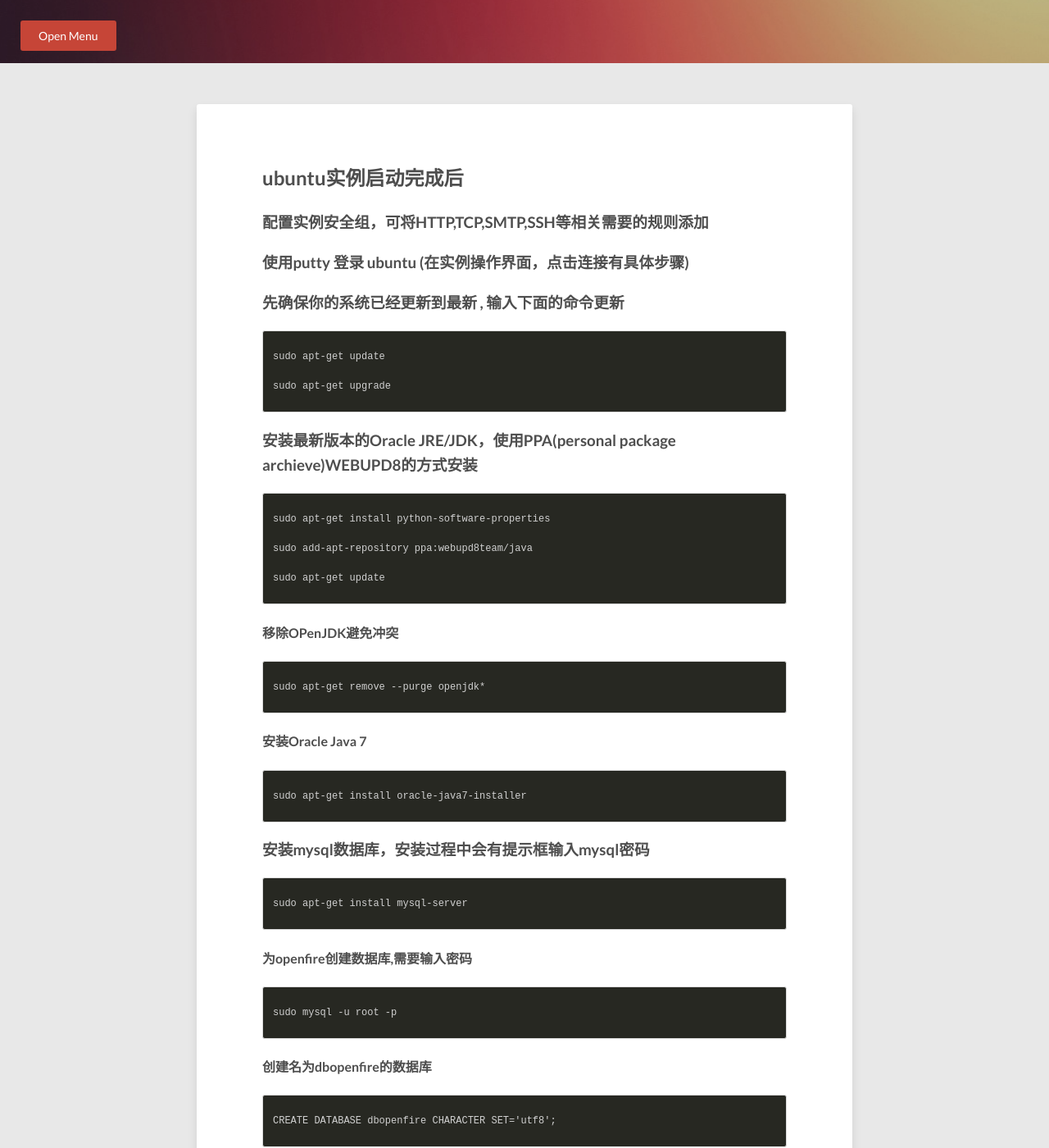
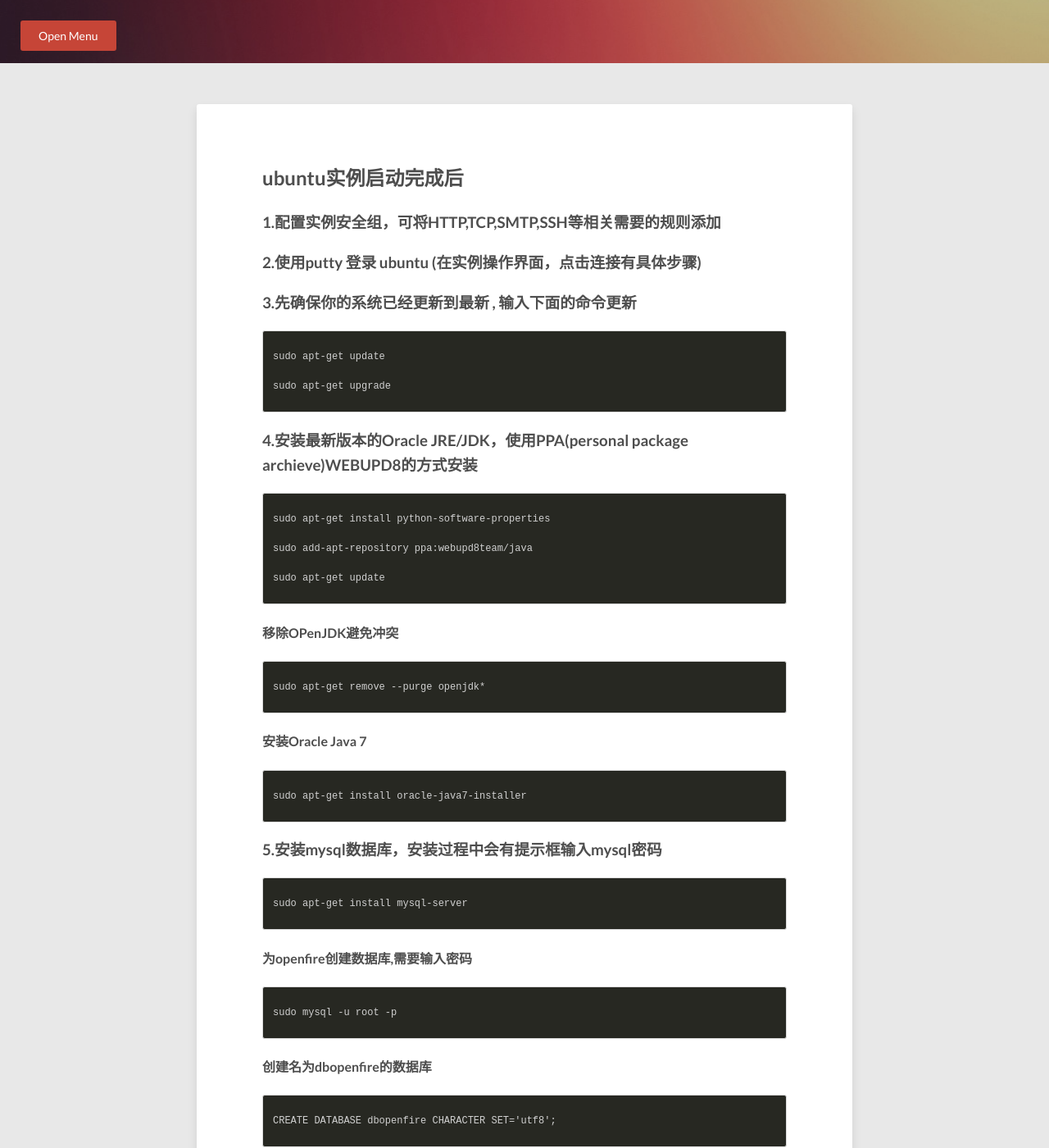
Before and after one commit to tengbinlive/tengbinlive.github.io, a Jekyll site: the page built from _posts/2016-04-08-code-ubuntu-openfire.md, in a window 1280 px wide and 1400 px high, scrolled down 323 px. Shown: the whole window at 82% size. Built offline with Jekyll 4.4.1, drawn with Linux system fonts in a browser that asks for light colours; nearby versions of some CDN libraries; some of the changed text lies outside the part shown.

Commit message:
no message

```diff
--- a/_posts/2016-04-08-code-ubuntu-openfire.md
+++ b/_posts/2016-04-08-code-ubuntu-openfire.md
@@ -10,18 +10,24 @@ image:
 
 ## ubuntu实例启动完成后
 
-### 配置实例安全组，可将HTTP,TCP,SMTP,SSH等相关需要的规则添加
+### 1.配置实例安全组，可将HTTP,TCP,SMTP,SSH等相关需要的规则添加
 
-### 使用putty 登录 ubuntu (在实例操作界面，点击连接有具体步骤)
 
-### 先确保你的系统已经更新到最新 , 输入下面的命令更新
+
+### 2.使用putty 登录 ubuntu (在实例操作界面，点击连接有具体步骤)
+
+
+
+### 3.先确保你的系统已经更新到最新 , 输入下面的命令更新
 {% highlight html %}
 sudo apt-get update
 
 sudo apt-get upgrade
 {% endhighlight %}
 
-### 安装最新版本的Oracle JRE/JDK，使用PPA(personal package archieve)WEBUPD8的方式安装
+
+
+### 4.安装最新版本的Oracle JRE/JDK，使用PPA(personal package archieve)WEBUPD8的方式安装
 {% highlight html %}
 sudo apt-get install python-software-properties
 
@@ -40,7 +46,9 @@ sudo apt-get remove --purge openjdk*
 sudo apt-get install oracle-java7-installer
 {% endhighlight %}
 
-### 安装mysql数据库，安装过程中会有提示框输入mysql密码
+
+
+### 5.安装mysql数据库，安装过程中会有提示框输入mysql密码
 {% highlight html %}
 sudo apt-get install mysql-server
 {% endhighlight %}
@@ -183,11 +197,11 @@ vim openfire.xml
 
 ##### 至
 {% highlight html %}
- <jive>
+<jive>
    <admin>
      <authorizedUsernames>amidn</authorizedUsernames>
    </admin>
-    <adminConsole>
+   <adminConsole>
      <!-- Disable either port by setting the value to -1 -->
      <port>9090</port>
      <securePort>9091</securePort>
```
Also changed, not shown: other parts of _posts/2016-04-08-code-ubuntu-openfire.md (+9 -3 lines).
